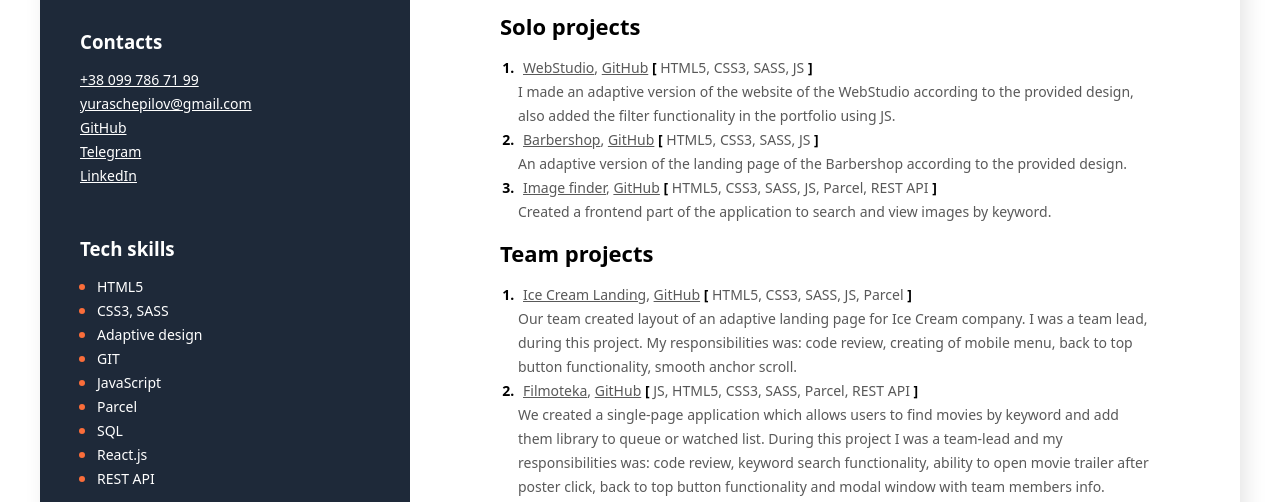
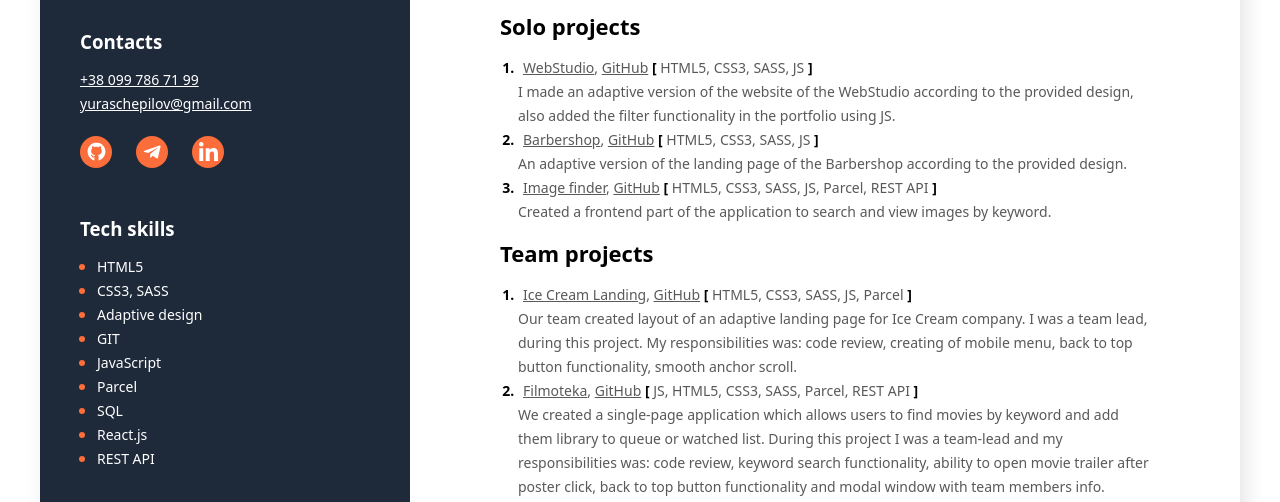
Before and after one commit to yurilov/portfolio, a website built with Parcel: page src/index.html in a window 1280 px wide. Shown: the part 380-882 px from the top of the page. Built offline with nearby package versions, Linux system fonts and the light colour scheme.

Commit message:
icons in contacs section

```diff
--- a/src/index.html
+++ b/src/index.html
@@ -247,7 +247,7 @@
               >yuraschepilov@gmail.com</a
             >
           </div>
-          <div>
+<!--           <div>
             <a
               class="contacts-section-link"
               href="https://github.com/yurilov"
@@ -270,8 +270,8 @@
               target="_blank"
               >LinkedIn</a
             >
-          </div>
-<!--           <ul class="social list">
+          </div> -->
+          <ul class="social list">
             <li class="social__item">
               <a href="https://github.com/yurilov" class="social__link link" target="_blank">
                 <svg class="social__icon" width="19" height="19">
@@ -293,7 +293,7 @@
                 </svg>
               </a>
             </li>
-          </ul> -->
+          </ul>
         </div>
         <!--Tech skills section-->
         <div class="tech-skills-section">
```
